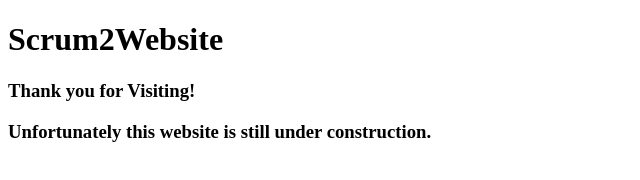
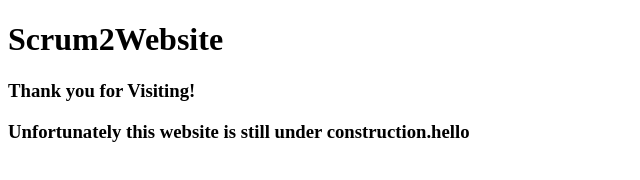
Before and after one commit to donden2/Scrum2Website, a plain HTML site: page index.html in a window 1280 px wide. Shown: the full height of the page, 0-640 px from the left. Drawn offline with Linux system fonts and the light colour scheme.

Commit message:
hello modified

```diff
--- a/index.html
+++ b/index.html
@@ -10,7 +10,7 @@
 		</header>
 		<section class = "container">
 			<h3>Thank you for Visiting!</h3>
-			<h3>Unfortunately this website is still under construction.</h3>
+			<h3>Unfortunately this website is still under construction.hello</h3>
 		</section>
 	</body>
 </html>
```
